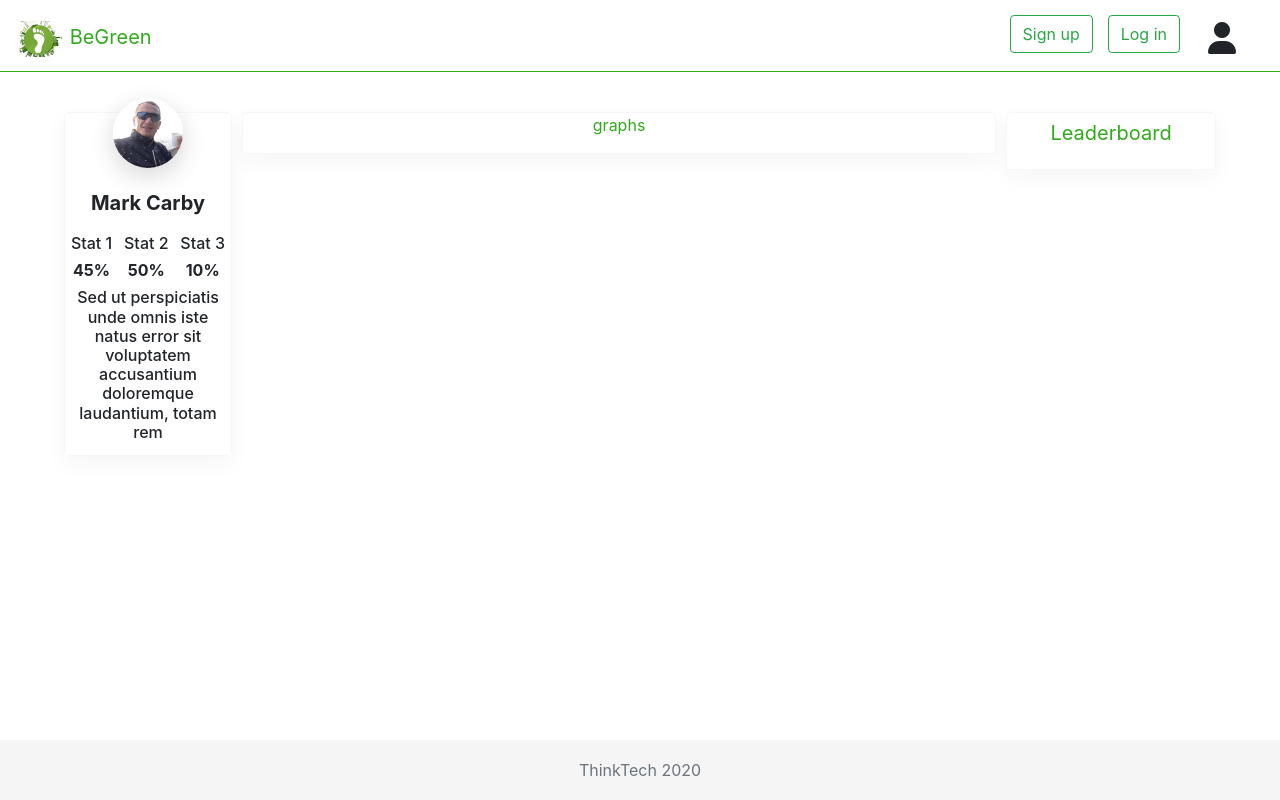
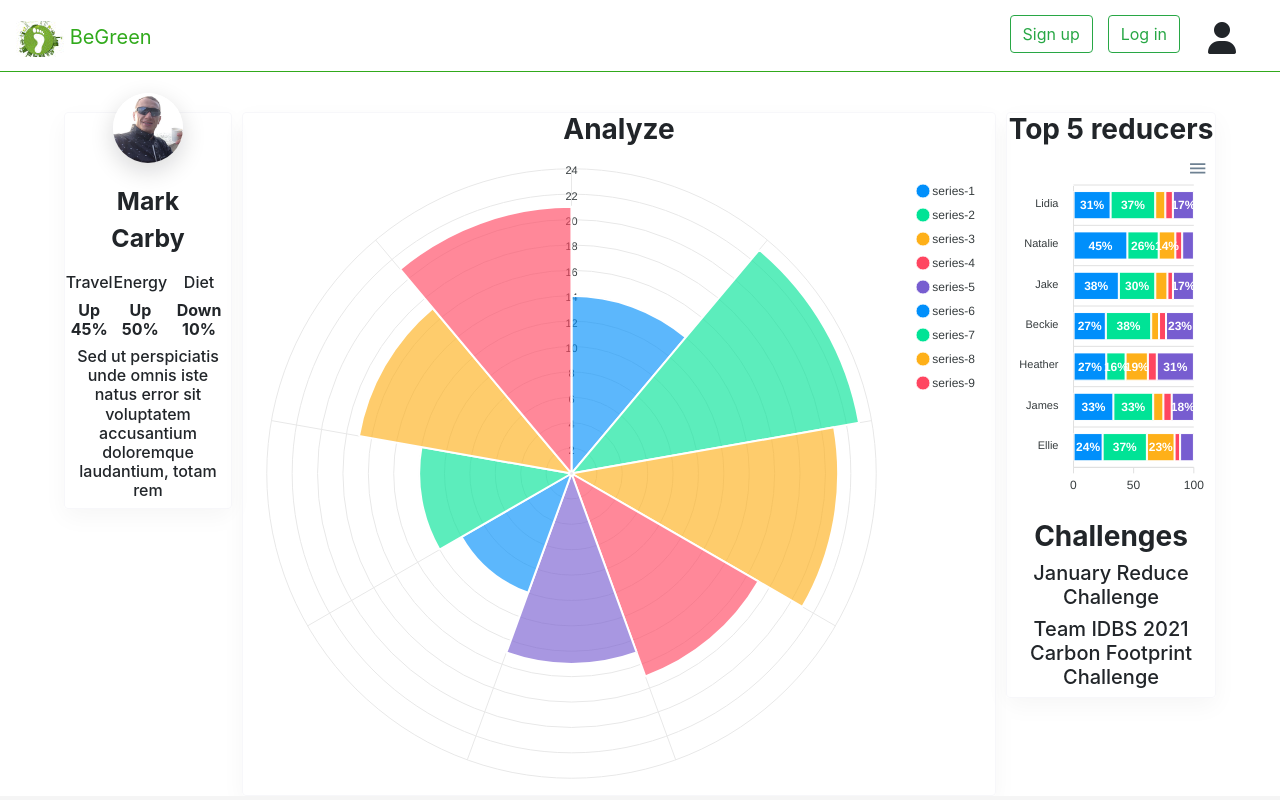
Before and after one commit to ThinkTech-TR/carbontracker-react-app, a React (Create React App) app: page /analyze in a window 1280 px wide. Built offline with nearby package versions, Linux system fonts and the light colour scheme.

Commit message:
Activating Analysis tab in the navbar. Adding graphs to Analyze tab

```diff
--- a/src/Components/Analyze/Analyze.js
+++ b/src/Components/Analyze/Analyze.js
@@ -1,35 +1,130 @@
+import React from 'react';
+import ReactApexChart from 'react-apexcharts'
 import './Analyze.css';
 
-function Analyze() {
+
+
+class Analyze extends React.Component {
+    constructor(props) {
+        super(props);
+
+        this.state = {
+            series: [{
+                name: 'Diet',
+                data: [44, 55, 41, 37, 22, 43, 21]
+              }, {
+                name: 'Transport',
+                data: [53, 32, 33, 52, 13, 43, 32]
+              }, {
+                name: 'Services',
+                data: [12, 17, 11, 9, 15, 11, 20]
+              }, {
+                name: 'Travel',
+                data: [9, 7, 5, 8, 6, 9, 4]
+              }, {
+                name: 'Housing',
+                data: [25, 12, 19, 32, 25, 24, 10]
+              }],
+              options: {
+                chart: {
+                  type: 'bar',
+                  height: 350,
+                  stacked: true,
+                  stackType: '100%'
+                },
+                plotOptions: {
+                  bar: {
+                    horizontal: true,
+                  },
+                },
+                legend: {
+                    show: false
+                  },
+                stroke: {
+                  width: 1,
+                  colors: ['#fff']
+                },
+                xaxis: {
+                  categories: ['Lidia', 'Natalie', 'Jake', 'Beckie', 'Heather', 'James', 'Ellie'],
+                },
+                tooltip: {
+                  y: {
+                    formatter: function (val) {
+                      return val + "K"
+                    }
+                  }
+                },
+                fill: {
+                  opacity: 1
+
+                }
+              },
+              series2: [14, 23, 21, 17, 15, 10, 12, 17, 21],
+              options2: {
+                  chart: {
+                      type: 'polarArea',
+                      width: 40,
+                  },
+                  stroke: {
+                      colors: ['#fff']
+                  },
+                  fill: {
+                      opacity: 0.8
+                  },
+
+              },
+
+        };
+    }
+
+ render() {
+
+// function Analyze() {
     return (
         <div className="analyze-container d-flex flex-row">
-            <div className="profile-container d-none d-lg-block navbar-brand font-lg text-center">
+        {/* Profile */}
+            <div className="profile-container d-none d-lg-block font-lg text-center">
                 <div className="avatar"> <img className="avatar-img" src="/images/profile-large.jpg" alt="Avatar" /></div>
                 <p className="text-center"><strong>Mark Carby</strong></p>
                 <div className="d-flex flex-row justify-content-center">
                     <div className="stats">
-                        <h6>Stat 1</h6>
-                        <h6><strong>45%</strong></h6>
+                        <h6>Travel </h6>
+                        <h6><strong>Up 45%</strong></h6>
                     </div>
                     <div className="stats">
-                        <h6>Stat 2</h6>
-                        <h6><strong>50%</strong></h6>
+                        <h6>Energy</h6>
+                        <h6><strong>Up 50%</strong></h6>
                     </div>
                     <div className="stats">
-                        <h6>Stat 3</h6>
-                        <h6><strong>10%</strong></h6>
+                        <h6>Diet</h6>
+                        <h6><strong>Down 10%</strong></h6>
                     </div>
                 </div>
                 <div className="text-center text-wrap"><h6>Sed ut perspiciatis unde omnis iste natus error sit voluptatem accusantium doloremque laudantium, totam rem</h6></div>
             </div>
+        {/* Graphs */}
             <div className="graphs-container">
-                <p className="text-center green">graphs</p>
+            <h3 className="text-center font-weight-bold"> Analyze</h3>
+            <div >
+            <ReactApexChart options={this.state.options2} series={this.state.series2} type="polarArea" />
+        </div>
             </div>
-            <div className="leaders-container d-none d-lg-block navbar-brand font-lg">
-                <p className="text-center green"> Leaderboard</p>
+        {/* Leaderboards */}
+            <div className="leaders-container d-none d-lg-block font-lg text-center">
+                <h3 className="text-center font-weight-bold"> Top 5 reducers</h3>
+               <div id="chart">
+                    <ReactApexChart options={this.state.options} series={this.state.series} type="bar" height={350} />
+                </div>
+
+
+                <h3 className="text-center font-weight-bold"> Challenges</h3>
+                <h5>January Reduce Challenge</h5>
+                <h5>Team IDBS 2021 Carbon Footprint Challenge</h5>
+
             </div>
         </div>
     );
 }
+}
 
 export default Analyze;
--- a/src/Components/Header/Header.js
+++ b/src/Components/Header/Header.js
@@ -41,7 +41,7 @@ function Header() {
                         </Navbar.Brand>
                             {isAuthenticated && <div className="navbar-nav">
                                 <Nav.Link className="nav-item nav-link active green" href="/tracking">Track</Nav.Link>
-                                <Nav.Link className="nav-item nav-link disabled" href="/">Analyze</Nav.Link>
+                                <Nav.Link className="nav-item nav-link active green" href="/analyze">Analyze</Nav.Link>
                                 <Nav.Link className="nav-item nav-link disabled" href="/">Learn</Nav.Link>
                                 <Nav.Link className="nav-item nav-link disabled" href="/">Teams</Nav.Link>
                                 <Nav.Link className="nav-item nav-link disabled" href="/">Feed</Nav.Link>
```
